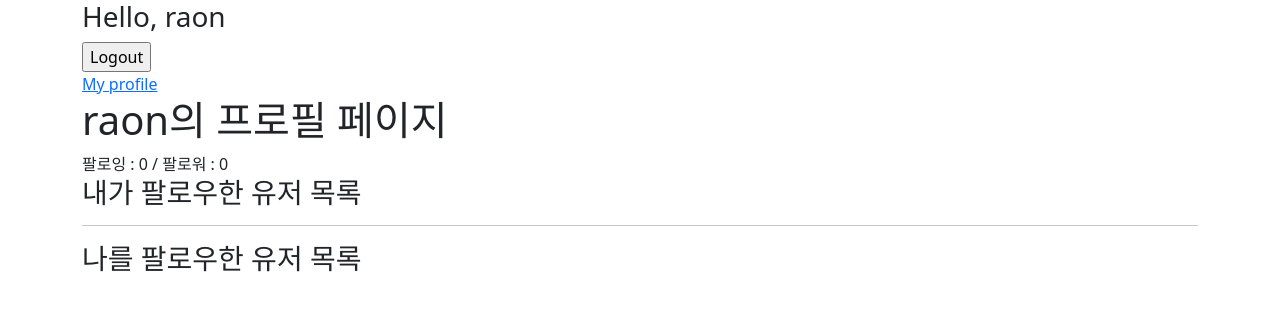
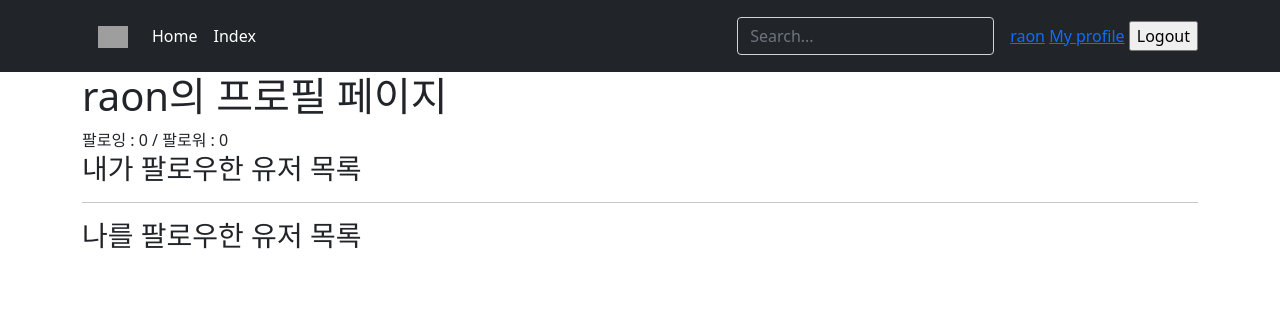
Before and after one commit to JunYoung8889/MUSE, a Django app: page /accounts/1/ in a window 1280 px wide. Shown: the top 311 px of the page. Run offline with Django 3.2, Linux system fonts and the light colour scheme; a user stored in the database is signed in; data comes from the database, SQL or seed files in the repository; both versions use the stored data as it was after the commit; some libraries are stand-ins or nearby versions; grey boxes are pictures that could not be loaded.

Commit message:
main.html

```diff
--- a/final_pjt/accounts/views.py
+++ b/final_pjt/accounts/views.py
@@ -22,7 +22,7 @@ def signup(request):
         return redirect('movies:index')
 
     if request.method == 'POST':
-        form = CustomUserCreationForm(request.Post)
+        form = CustomUserCreationForm(request.POST)
         if form.is_valid():
             user = form.save()
             auth_login(request, user)
--- a/final_pjt/templates/base.html
+++ b/final_pjt/templates/base.html
@@ -8,23 +8,41 @@
   <title>final_pjt</title>
 </head>
 <body>
+  <header class="p-3 bg-dark text-white">
     <div class="container">
-    <nav>
+      <div class="d-flex flex-wrap align-items-center justify-content-center justify-content-lg-start">
+        <a href="{% url 'movies:main' %}">
+          <img class="img-fluid mx-3" style="width: 30px;" src="https://www.clipartmax.com/png/full/8-85751_movie-reel-png-movie-clipart-png.png" alt="">
+        </a>
+        <ul class="nav col-12 col-lg-auto me-lg-auto mb-2 justify-content-center mb-md-0">
+          <li><a href="{% url 'movies:main' %}" class="nav-link px-2 text-white">Home</a></li>
+          <li><a href="{% url 'movies:index' %}" class="nav-link px-2 text-white">Index</a></li>
+        </ul>
+
+        <form class="col-12 col-lg-auto mb-3 mb-lg-0 me-lg-3" role="search">
+          <input type="search" class="form-control form-control-dark text-white bg-dark" placeholder="Search..." aria-label="Search">
+        </form>
+
+        <div class="text-end">
           {% if user.is_authenticated %}
-        <h3>Hello, {{ user.username }}</h3>
-        <form action="{% url 'accounts:logout' %}" method="POST">
+            <a href="{% url 'accounts:profile' user.pk %}">{{ user.username }}</a>
+            <a href="{% url 'accounts:profile' user.pk %}">My profile</a>
+            <form style="display:inline;" action="{% url 'accounts:logout' %}" method="POST">
               {% csrf_token %}
               <input type="submit" value="Logout">
             </form>
-        <a href="{% url 'accounts:profile' user.pk %}">My profile</a>
           {% else %}
-        <a href="{% url 'accounts:signup' %}">Signup</a>
-        <a href="{% url 'accounts:login' %}">Login</a>
+            <a class="btn btn-secondary" href="{% url 'accounts:signup' %}">Signup</a>
+            <a class="btn btn-primary" href="{% url 'accounts:login' %}">Login</a>
           {% endif %}
-    </nav>
+        </div>
+      </div>
+    </div>
+  </header>
+  <section class="container">
     {% block content %}
     {% endblock content %}
-  </div>
+  </section>
 
   <script src="https://cdn.jsdelivr.net/npm/bootstrap@5.0.0-beta3/dist/js/bootstrap.bundle.min.js" integrity="sha384-JEW9xMcG8R+pH31jmWH6WWP0WintQrMb4s7ZOdauHnUtxwoG2vI5DkLtS3qm9Ekf" crossorigin="anonymous"></script>
   <script src="https://cdn.jsdelivr.net/npm/axios/dist/axios.min.js"></script>
```
Also changed, not shown: final_pjt/movies/templates/movies/main.html (+38 -0 lines), final_pjt/db.sqlite3, final_pjt/static/1146203.png (added). Lines whose indentation alone changed are shown as unchanged.
